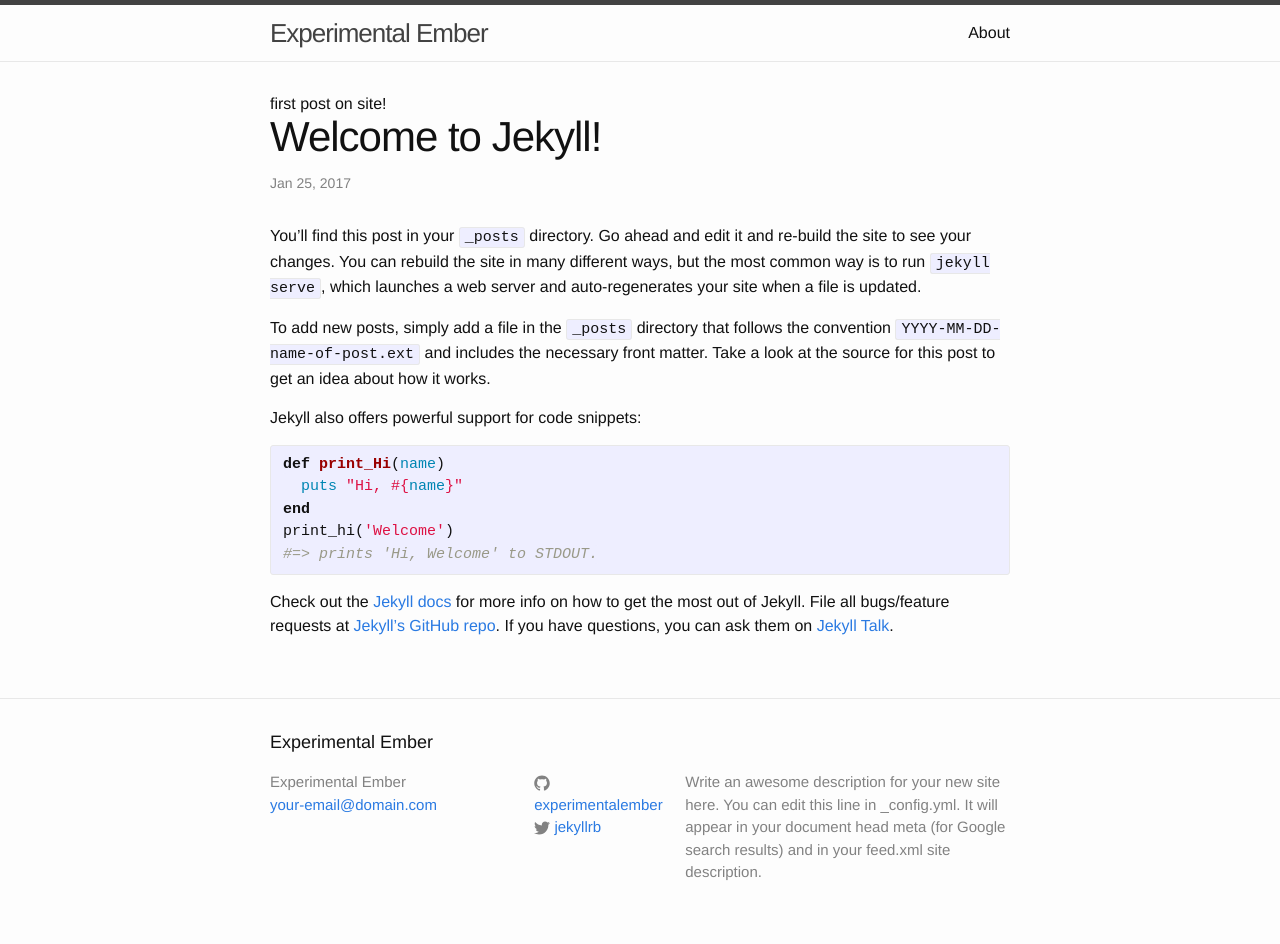
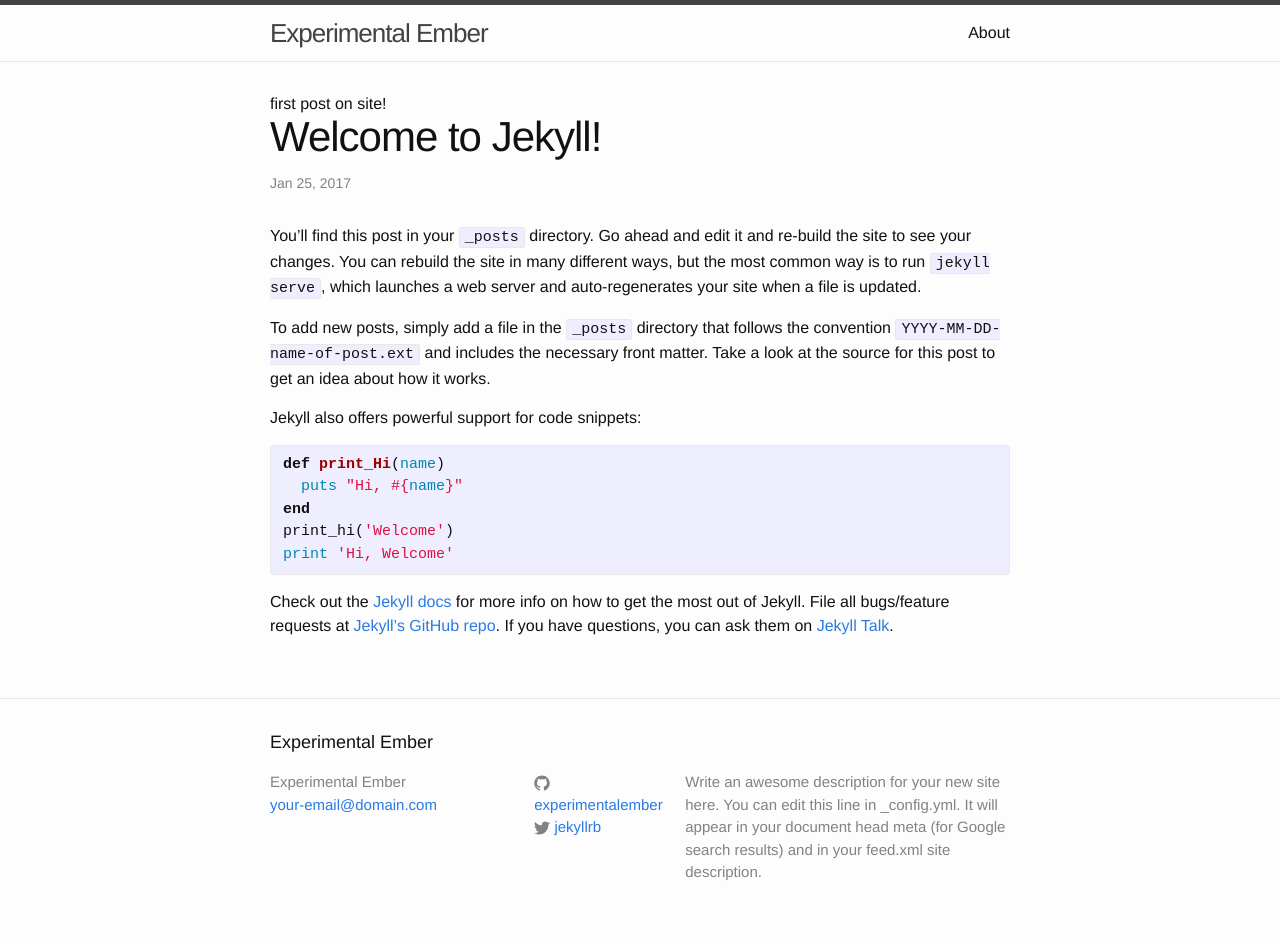
Before and after one commit to experimentalember/experimentalember.github.io, a Jekyll site: the page built from _posts/2017-01-25-welcome-to-jekyll.markdown, in a window 1280 px wide. Built offline with Jekyll 4.4.1, drawn with Linux system fonts in a browser that asks for light colours.

Commit message:
Update 2017-01-25-welcome-to-jekyll.markdown

```diff
--- a/_posts/2017-01-25-welcome-to-jekyll.markdown
+++ b/_posts/2017-01-25-welcome-to-jekyll.markdown
@@ -15,7 +15,7 @@ def print_Hi(name)
   puts "Hi, #{name}"
 end
 print_hi('Welcome')
-#=> prints 'Hi, Welcome' to STDOUT.
+print 'Hi, Welcome'
 {% endhighlight %}
 
 Check out the [Jekyll docs][jekyll-docs] for more info on how to get the most out of Jekyll. File all bugs/feature requests at [Jekyll’s GitHub repo][jekyll-gh]. If you have questions, you can ask them on [Jekyll Talk][jekyll-talk].
```
